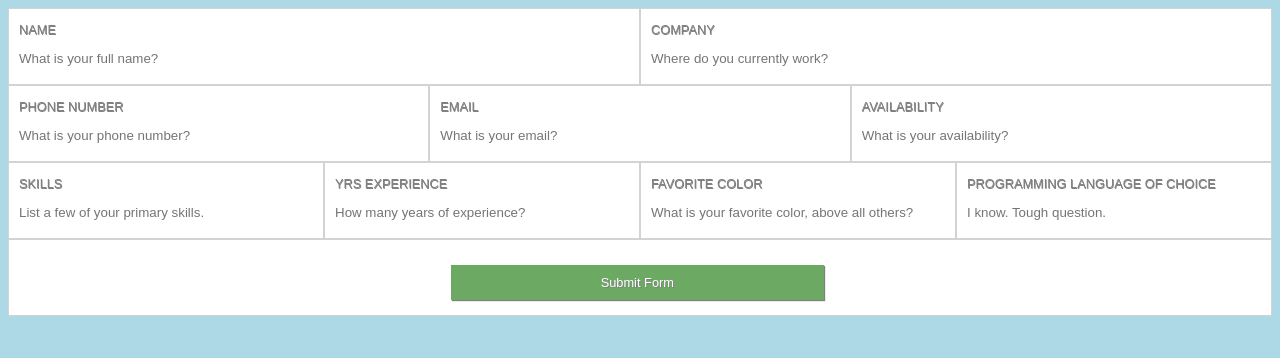
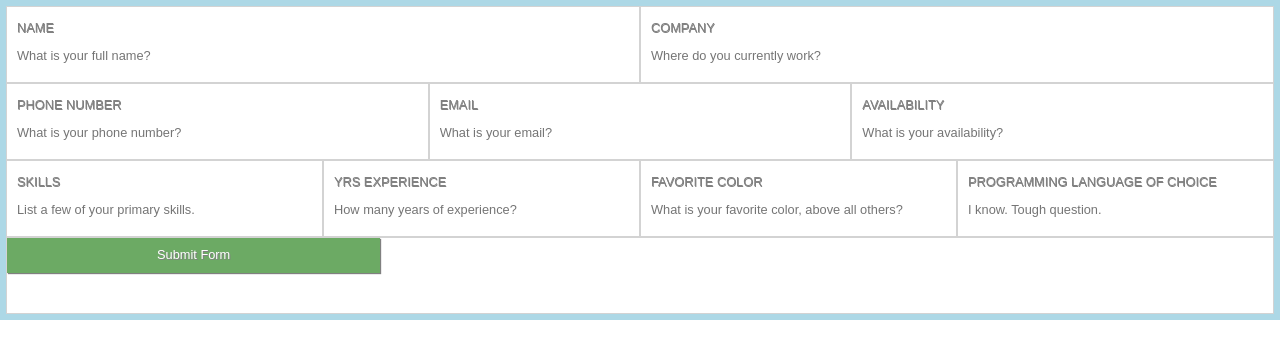
Before and after one commit to lclark070607/Contact-Form-Assignment, a plain HTML site: page index.html in a window 1280 px wide. Drawn offline with nearby package versions, Linux system fonts and the light colour scheme.

Commit message:
final commit

```diff
--- a/index.html
+++ b/index.html
@@ -5,6 +5,7 @@
     <meta charset="utf-8">
     <title>Contact Form</title>
     <link rel="stylesheet" href="style.css">
+    <link rel="stylesheet" href="https://necolas.github.io/normalize.css/5.0.0/normalize.css"
     <script src="https://use.fontawesome.com/5d11f29ed1.js"></script>
 </head>
 
--- a/style.css
+++ b/style.css
@@ -1,9 +1,12 @@
     body {
-        background-color: lightblue;
+        background-color: white;
         height: 800px;
         font: .8em Open Sans, sans-serif;
         color: grey;
         text-shadow: .5px .5px grey;
+    }
+    form {
+        border: 6px solid lightblue;
     }
 
     ul {
@@ -11,8 +14,6 @@
     margin: 0;
     padding: 20;
   display: flex;
-  justify-content: center;
-  align-items: stretch;
   padding: 0px;
   font: 1em Raleway, sans-serif;
   width: 100%;
```
